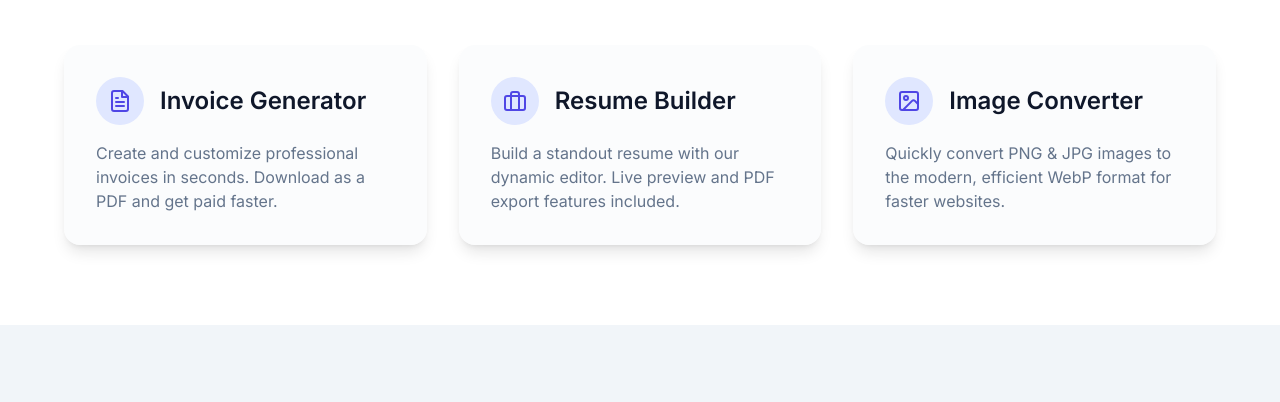
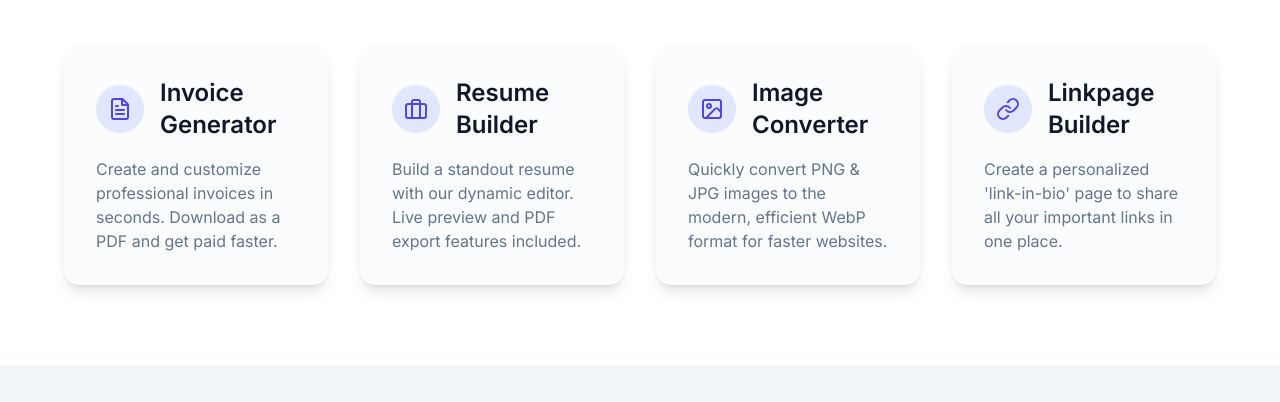
Before and after one commit to oancholarevelo/buildthatthing, a plain HTML site: page index.html in a window 1280 px wide. Shown: the part 612-1014 px from the top of the page. Drawn offline with nearby package versions, Linux system fonts and the light colour scheme.

Commit message:
Add files via upload

```diff
--- a/index.html
+++ b/index.html
@@ -98,7 +98,7 @@
                     <h2 class="text-4xl font-extrabold tracking-tight text-slate-900">Our Suite of Tools</h2>
                     <p class="mt-4 text-lg text-slate-600">Everything you need, right in your browser.</p>
                 </div>
-                <div class="grid grid-cols-1 md:grid-cols-3 gap-8 w-full">
+                <div class="grid grid-cols-1 md:grid-cols-2 lg:grid-cols-4 gap-8 w-full">
                     <a href="https://buildthatinvoice.vercel.app/" class="group rounded-2xl bg-slate-50/50 p-8 text-left shadow-lg transition-all hover:shadow-xl hover:-translate-y-1">
                         <div class="flex items-center gap-4">
                             <div class="p-3 bg-indigo-100 rounded-full">
@@ -125,6 +125,15 @@
                             <h2 class="text-2xl font-semibold text-slate-900">Image Converter</h2>
                         </div>
                         <p class="mt-4 text-slate-500">Quickly convert PNG & JPG images to the modern, efficient WebP format for faster websites.</p>
+                    </a>
+                    <a href="https://launchthatlinkpage.vercel.app/" class="group rounded-2xl bg-slate-50/50 p-8 text-left shadow-lg transition-all hover:shadow-xl hover:-translate-y-1">
+                        <div class="flex items-center gap-4">
+                           <div class="p-3 bg-indigo-100 rounded-full">
+                              <svg xmlns="http://www.w3.org/2000/svg" width="24" height="24" viewBox="0 0 24 24" fill="none" stroke="currentColor" stroke-width="2" stroke-linecap="round" stroke-linejoin="round" class="text-indigo-600"><path d="M10 13a5 5 0 0 0 7.54.54l3-3a5 5 0 0 0-7.07-7.07l-1.72 1.72"></path><path d="M14 11a5 5 0 0 0-7.54-.54l-3 3a5 5 0 0 0 7.07 7.07l1.72-1.72"></path></svg>
+                           </div>
+                           <h2 class="text-2xl font-semibold text-slate-900">Linkpage Builder</h2>
+                        </div>
+                        <p class="mt-4 text-slate-500">Create a personalized 'link-in-bio' page to share all your important links in one place.</p>
                     </a>
                 </div>
             </div>
```
